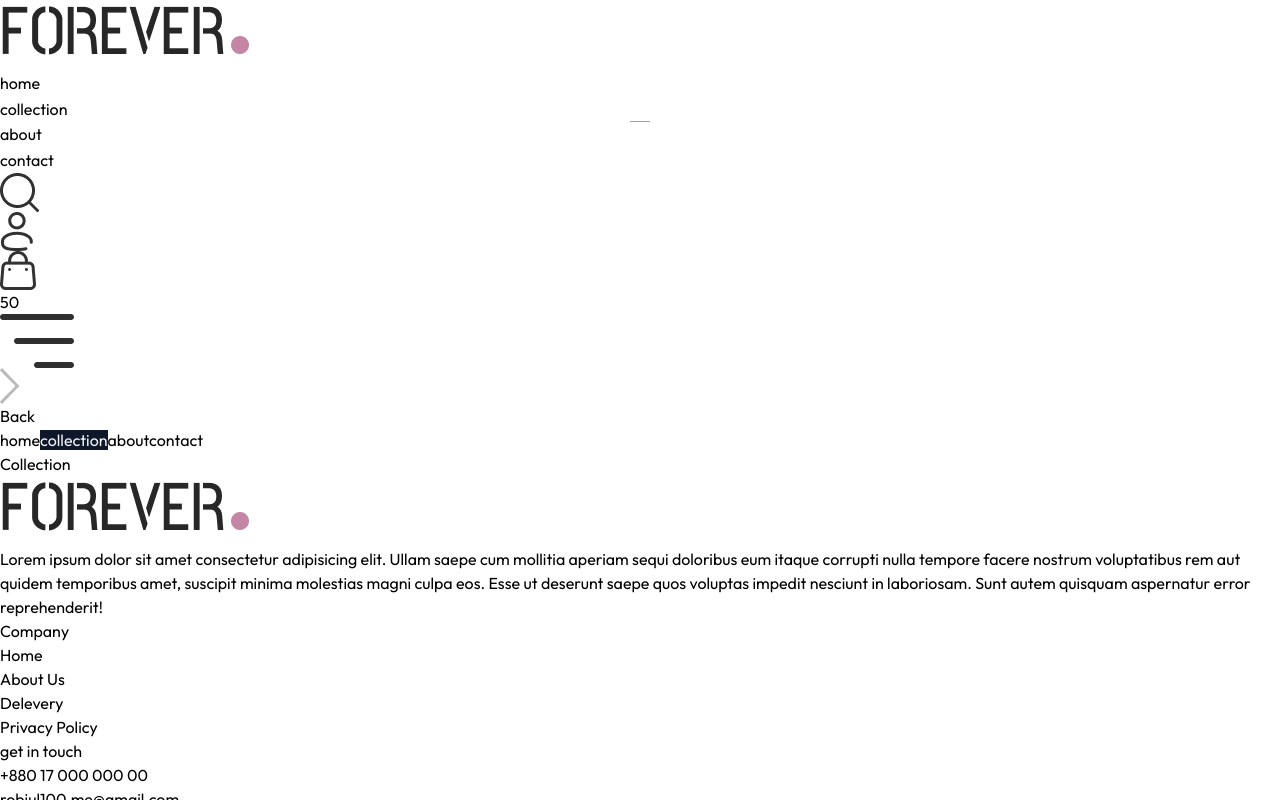
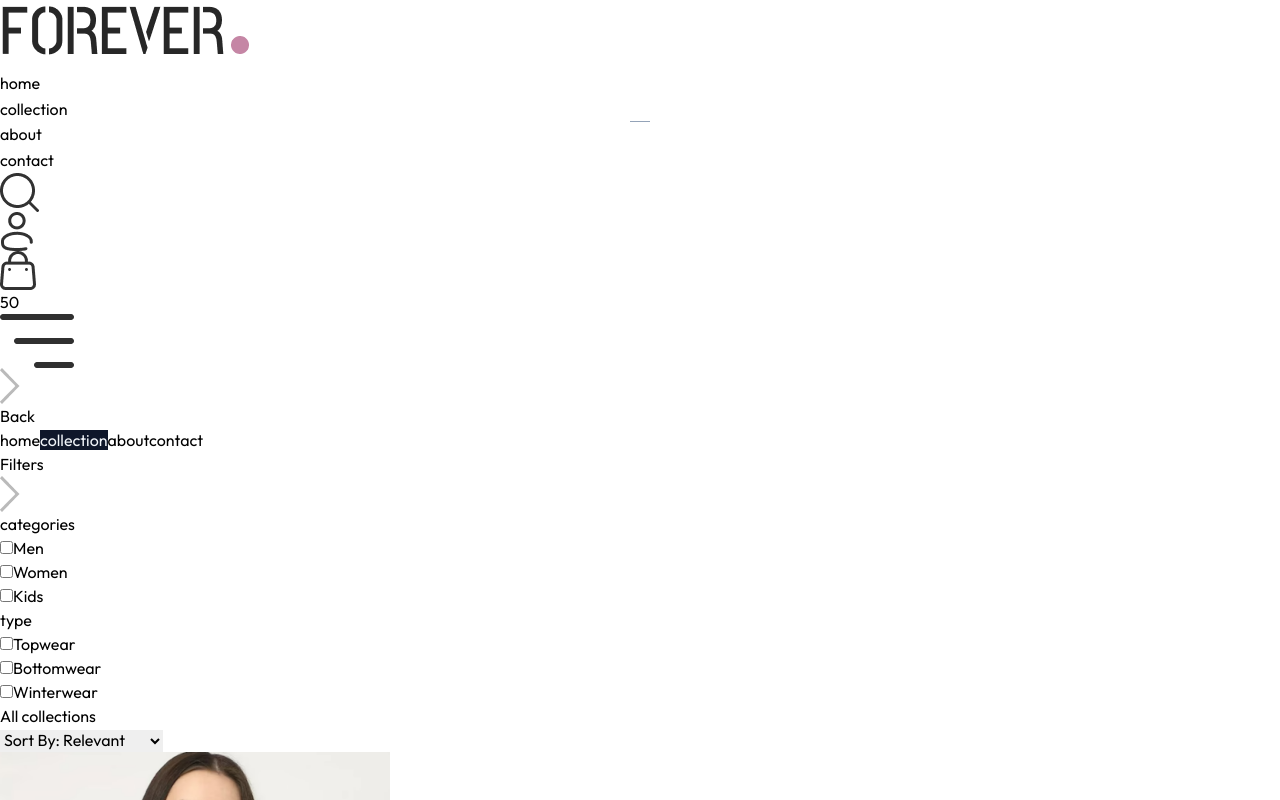
Before and after one commit to robiulsagor/frontend-forever, a React (Vite) app: page /collection in a window 1280 px wide. Shown: the top 800 px of the page. Built offline with nearby package versions, Linux system fonts and the light colour scheme.

Commit message:
collection page design done

```diff
--- a/src/components/BestSellers.jsx
+++ b/src/components/BestSellers.jsx
@@ -15,7 +15,7 @@ const BestSellers = () => {
 
   return (
     <div className="my-10">
-        <div className="py-8">
+         <div className="py-8 text-center flex flex-col gap-2 items-center justify-center text-2xl md:text-3xl">
             <Title text1="Best" text2="Sellers" />
             <p className="w-full sm:w-3/4 mx-auto text-center text-xs md:text-sm lg:text-base mt-1 text-gray-600" >Lorem ipsum dolor sit amet consectetur adipisicing elit. Consequatur. Inventore culpa itaque amet?</p>
         </div>
--- a/src/components/LatestCollections.jsx
+++ b/src/components/LatestCollections.jsx
@@ -14,7 +14,7 @@ const LatestCollections = () => {
 
   return (
     <div className="my-10">
-        <div className="py-8">
+        <div className="py-8 text-center flex flex-col gap-2 items-center justify-center text-2xl md:text-3xl">
             <Title text1="Latest" text2="Collections" />
             <p className="w-full sm:w-3/4 mx-auto text-center text-xs md:text-sm lg:text-base mt-1 text-gray-600" >Lorem ipsum dolor sit amet consectetur adipisicing elit. Consequatur. Inventore culpa itaque amet?</p>
         </div>
--- a/src/components/Title.jsx
+++ b/src/components/Title.jsx
@@ -1,6 +1,6 @@
 const Title = ({text1, text2}) => {
   return (
-    <div className="flex items-center justify-center gap-3  font-medium text-center text-2xl md:text-3xl">
+    <div className="flex items-center gap-3 font-medium">
         <p className="text-gray-400 uppercase">{text1} <span className="text-gray-800">{text2}</span> </p>
         <p className="w-8 sm:w-12 h-[1px] sm:h-[2px] bg-[#414141]"/>
     </div>
--- a/src/pages/Collection.jsx
+++ b/src/pages/Collection.jsx
@@ -1,6 +1,148 @@
+import { useContext, useEffect, useState } from "react"
+import Title from "../components/Title"
+import { ShopContext } from "../context/ShopContext"
+import Product from "../components/Product"
+import { assets } from "../assets/assets"
+
 const Collection = () => {
+  const [showFilter, setShowFilter] = useState(false)
+  const {products} = useContext(ShopContext)
+  const [filterProducts, setFilterProducts] = useState([])
+  const [categories, setCategories] = useState([])
+  const [subCategories, setSubCategories] = useState([])
+  const [sortType, setSortType] = useState('relevant')
+
+  const toggleCategory = e=> {
+    if(categories.includes(e.target.value)){
+      setCategories(prev => prev.filter(item=> item !== e.target.value))
+    }else{
+      setCategories(prev=> [...prev, e.target.value])
+    }
+  }
+
+  const toggleSubCategory = e => {
+    if(subCategories.includes(e.target.value)){
+      setSubCategories(prev=> prev.filter(item=> item !== e.target.value))
+    }else{
+      setSubCategories(prev=> [...prev, e.target.value])
+    }
+  }
+
+  const applyFilter = ()=> {
+    let productsCopy = products.slice()
+
+    if(categories.length > 0){
+      productsCopy= productsCopy.filter(item=> categories.includes(item.category))
+    }
+    if(subCategories.length > 0){
+      productsCopy = productsCopy.filter(item=> subCategories.includes(item.subCategory))
+    }
+    setFilterProducts(productsCopy)
+  }
+
+  const sortProducts = () => {
+    const fpCopy= filterProducts.slice()
+
+    switch(sortType){
+      case 'low-high':
+        setFilterProducts(fpCopy.sort((a, b)=> (a.price - b.price)))
+        break;
+
+      case 'high-low':
+        setFilterProducts(fpCopy.sort((a, b)=> (b.price - a.price)))
+        break;
+
+      default:
+        applyFilter()
+    }
+
+  }
+
+  useEffect(()=> {
+    applyFilter()
+  }, [categories, subCategories])
+
+  useEffect(()=> {
+    sortProducts()
+  }, [sortType])
+
+
   return (
-    <div>Collection</div>
+    <div className="flex flex-col sm:flex-row py-10 gap-10">
+      {/* filter options */}
+      <div className="sm:w-[250px]">
+        <h2 className="uppercase text-xl mt-4 flex items-center gap-4 cursor-pointer sm:cursor-auto select-none" onClick={()=> setShowFilter(prev=> !prev)}>
+          Filters
+          <img src={assets.dropdown_icon} className="w-3 h-5 sm:hidden" alt="" /> </h2>
+
+        <div className={`${showFilter ? "max-h-[400px]" : "max-h-0"} sm:max-h-[400px] overflow-hidden transition-all duration-300`} >
+
+          {/* category filter */}
+          <div className="border py-3 px-5 mt-6 ">
+            <h3 className="uppercase font-medium mb-3 text-sm">categories</h3>
+
+              <ul className="flex flex-col gap-1">
+                <li>
+                  <input type="checkbox" onChange={toggleCategory} id="men" value={'Men'} />
+                  <label htmlFor="men" className="ml-2 font-light text-sm">Men</label>
+                </li>
+                <li>
+                  <input type="checkbox" onChange={toggleCategory} id="women" value={'Women'} />
+                  <label htmlFor="women" className="ml-2 font-light text-sm">Women</label>
+                </li>
+                <li>
+                  <input type="checkbox" onChange={toggleCategory} id="kids" value={'Kids'} />
+                  <label htmlFor="kids" className="ml-2 font-light text-sm">Kids</label>
+                </li>
+              </ul>
+          </div>
+
+          {/* type filter */}
+          <div className="border py-3 px-5 mt-5">
+            <h3 className="uppercase font-medium mb-3 text-sm">type</h3>
+
+              <ul className="flex flex-col gap-1">
+                <li>
+                  <input type="checkbox" onChange={toggleSubCategory} id="topwear" value={'Topwear'}/>
+                  <label htmlFor="topwear" className="ml-2 font-light text-sm">Topwear</label>
+                </li>
+                <li>
+                  <input type="checkbox" onChange={toggleSubCategory} id="bottomwear" value={'Bottomwear'}/>
+                  <label htmlFor="bottomwear" className="ml-2 font-light text-sm">Bottomwear</label>
+                </li>
+                <li>
+                  <input type="checkbox" onChange={toggleSubCategory} id="winterwear" value={'Winterwear'}/>
+                  <label htmlFor="winterwear" className="ml-2 font-light text-sm">Winterwear</label>
+                </li>
+              </ul>
+          </div>
+        </div>
+      </div>
+
+      {/* Products */}
+      <div className="flex-1">
+        {/* top part */}
+        <div className="text-base sm:text-xl md:text-2xl flex flex-row flex-wrap gap-y-3 justify-between items-center ">
+
+        <Title text1={"All"} text2={"collections"}
+        />
+
+          <select name="" id="" className="text-sm border outline-none p-2 md:p-3"
+          onChange={e=> setSortType(e.target.value)}>
+            <option value="relevant">Sort By: Relevant</option>
+            <option value="low-high">Sort By: Low to High</option>
+            <option value="high-low">Sort By: High to Low</option>
+          </select>
+        </div>
+
+        {/* products part */}
+        <div className="grid grid-cols-2 md:grid-cols-3 lg:grid-cols-4  gap-6 gap-y-14 py-5">
+            {filterProducts.length && filterProducts.map((item, index)=> (
+                <Product key={index} id={item._id} name={item.name} img={item.image} price={item.price}/>
+            ))}
+        </div>
+      </div>
+    </div>
   )
 }
 
```
